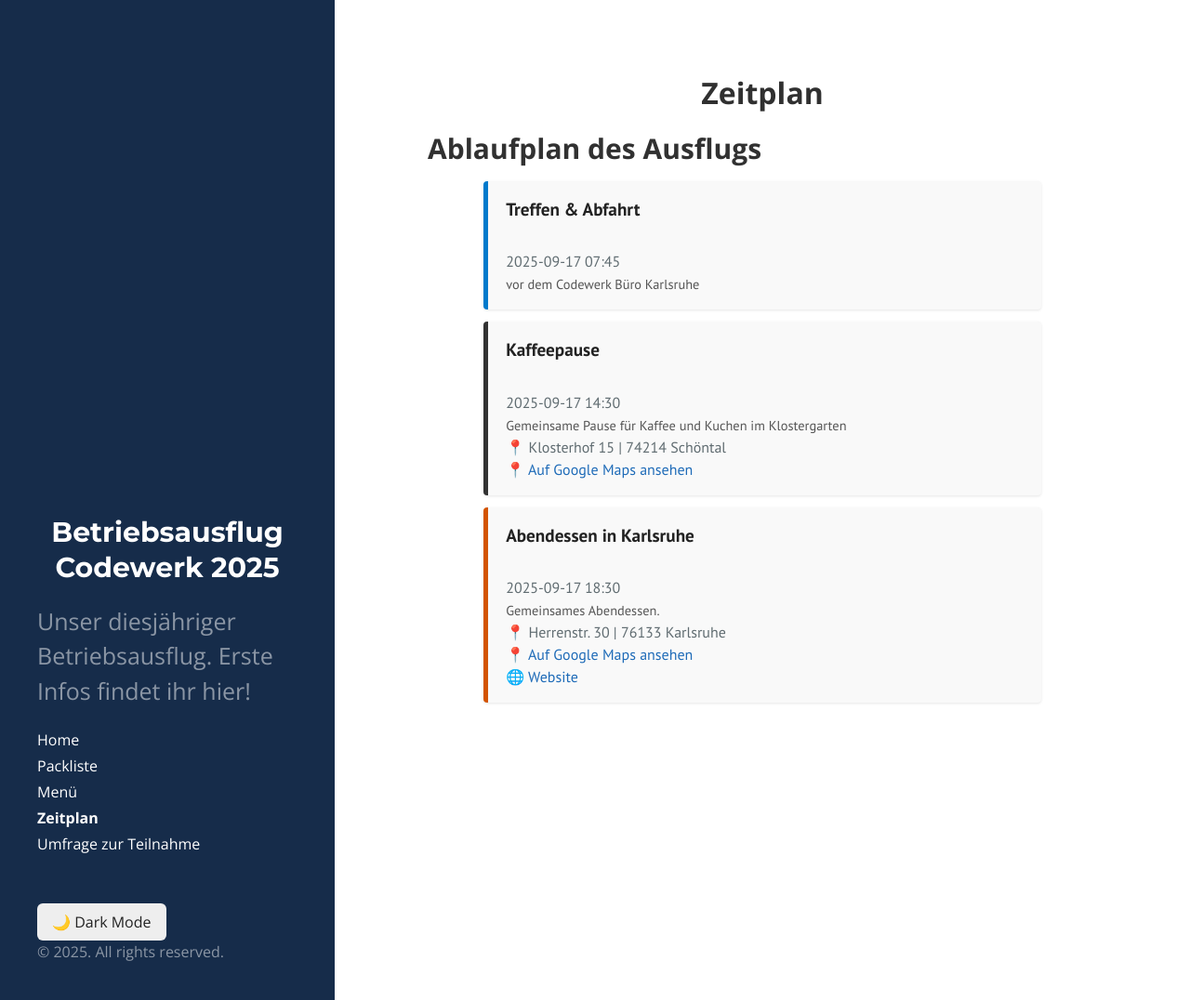
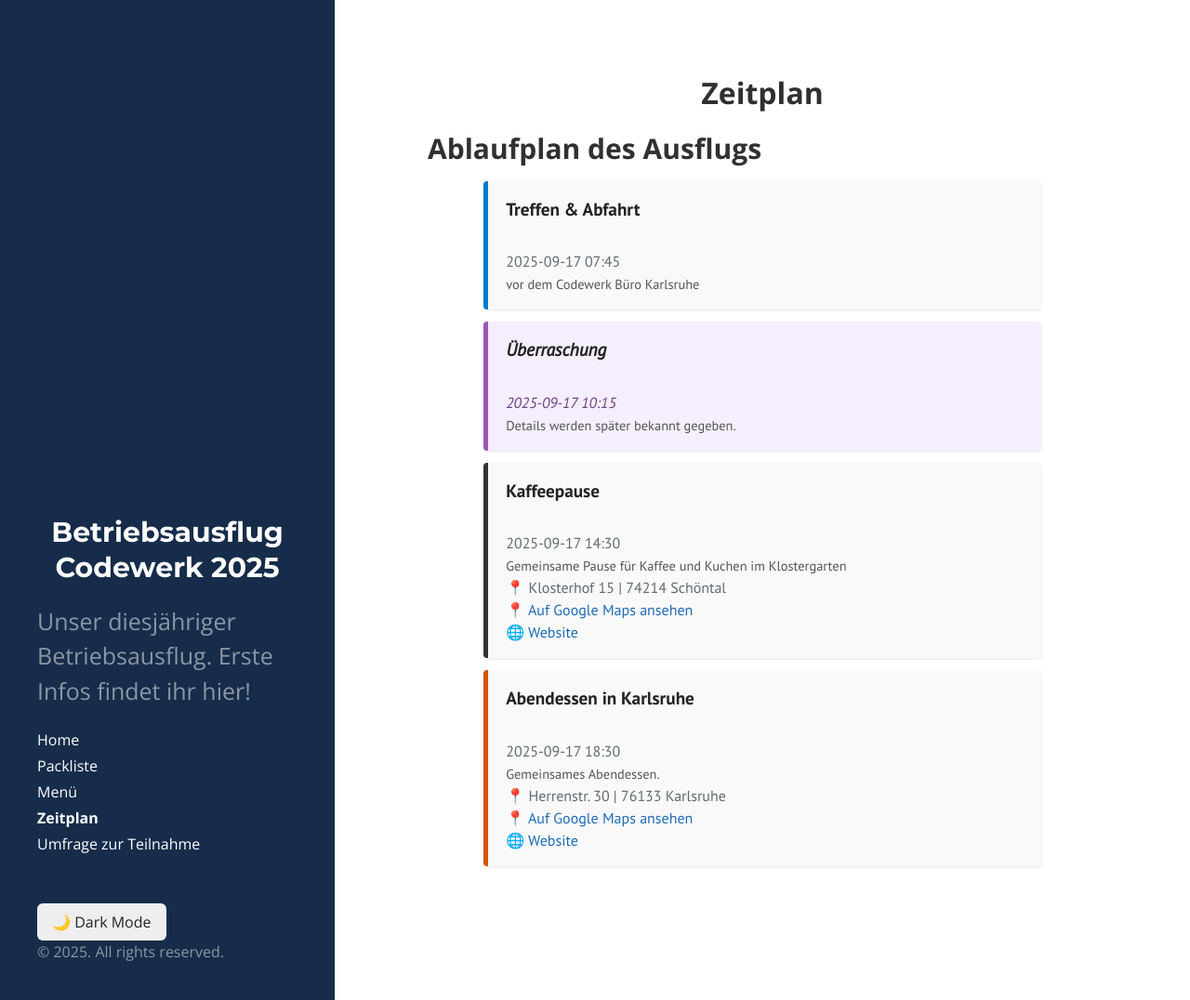
Before and after one commit to voggesbe/Betriebsausflug, a Jekyll site: the page built from pages/timeplan.md, in a window 1280 px wide and 1076 px high. Shown: the whole window at 93% size. Built offline with Jekyll 4.4.1, drawn with Linux system fonts in a browser that asks for light colours.

```diff
--- a/assets/data/timeslots.json
+++ b/assets/data/timeslots.json
@@ -16,7 +16,7 @@
         "title": "Kaffeepause",
         "datetime": "2025-09-17T14:30",
         "description": "Gemeinsame Pause für Kaffee und Kuchen im Klostergarten",
-        "webseite": "https://www.klostercafe-schöntal.de/",
+        "website": "https://www.klostercafe-schöntal.de/",
         "place": "Klosterhof 15 | 74214 Schöntal",
         "maps_link": "https://maps.app.goo.gl/DLMwzH4CaSowPieZ7",
         "eventType": "break",
@@ -26,7 +26,7 @@
         "title": "Klosterbesichtigung (wer will)",
         "datetime": "2025-09-17T15:30",
         "description": "Eine geführte Besichtigung des Klosters Schöntal",
-        "webseite": "https://www.kloster-schoental.de/kultur-freizeit/",
+        "website": "https://www.kloster-schoental.de/kultur-freizeit/",
         "place": "Klosterhof 6 | 74214 Schöntal",
         "maps_link": "https://maps.app.goo.gl/qoTR4mn6L83aPxo48",
         "eventType": "break"
--- a/assets/js/fetch_timeslots.js
+++ b/assets/js/fetch_timeslots.js
@@ -14,13 +14,14 @@ document.addEventListener('DOMContentLoaded', () => {
             timeslots.forEach(slot => {
                 const slotDate = new Date(slot.datetime);
                 const showOnDate = slot.show_on ? new Date(slot.show_on) : null;
+                const isSurprise = slot.surprise || slot.eventType === 'surprise';
 
                 // Determine visibility
                 let isVisible = false;
 
                 if (slot.showAlways) {
                     isVisible = true;
-                } else if (slot.surprise) {
+                } else if (isSurprise) {
                     // Surprises are always visible (as placeholder or full event)
                     isVisible = true;
                 } else if (showOnDate) {
@@ -34,7 +35,7 @@ document.addEventListener('DOMContentLoaded', () => {
                     li.classList.add(slot.eventType || 'general');
 
                     // Rendering
-                    if (slot.surprise && slotDate > now) {
+                    if (isSurprise && slotDate > now) {
                         // Show placeholder for future surprises
                         li.innerHTML = `
                             <strong>Überraschung</strong><br />
```
